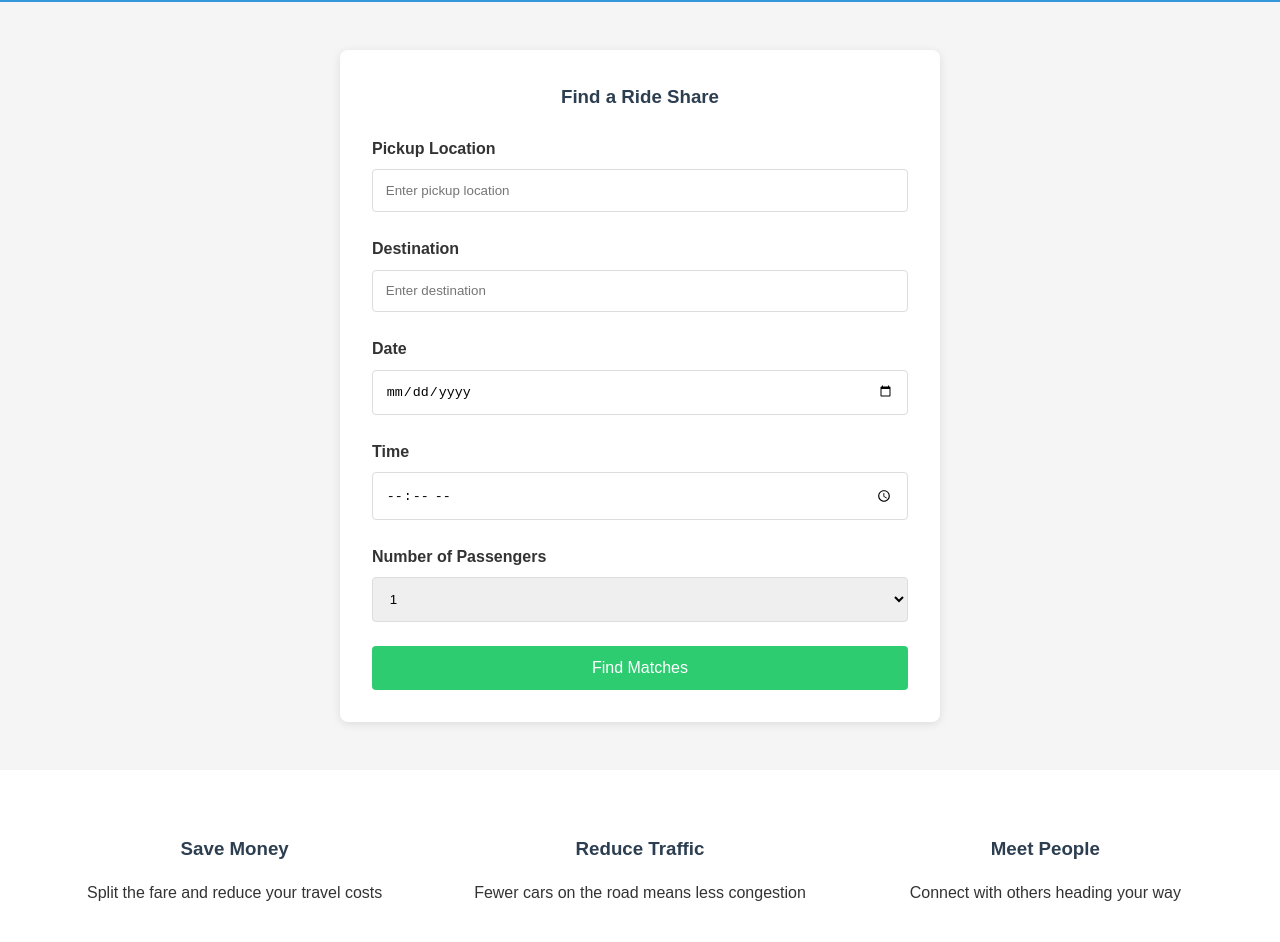
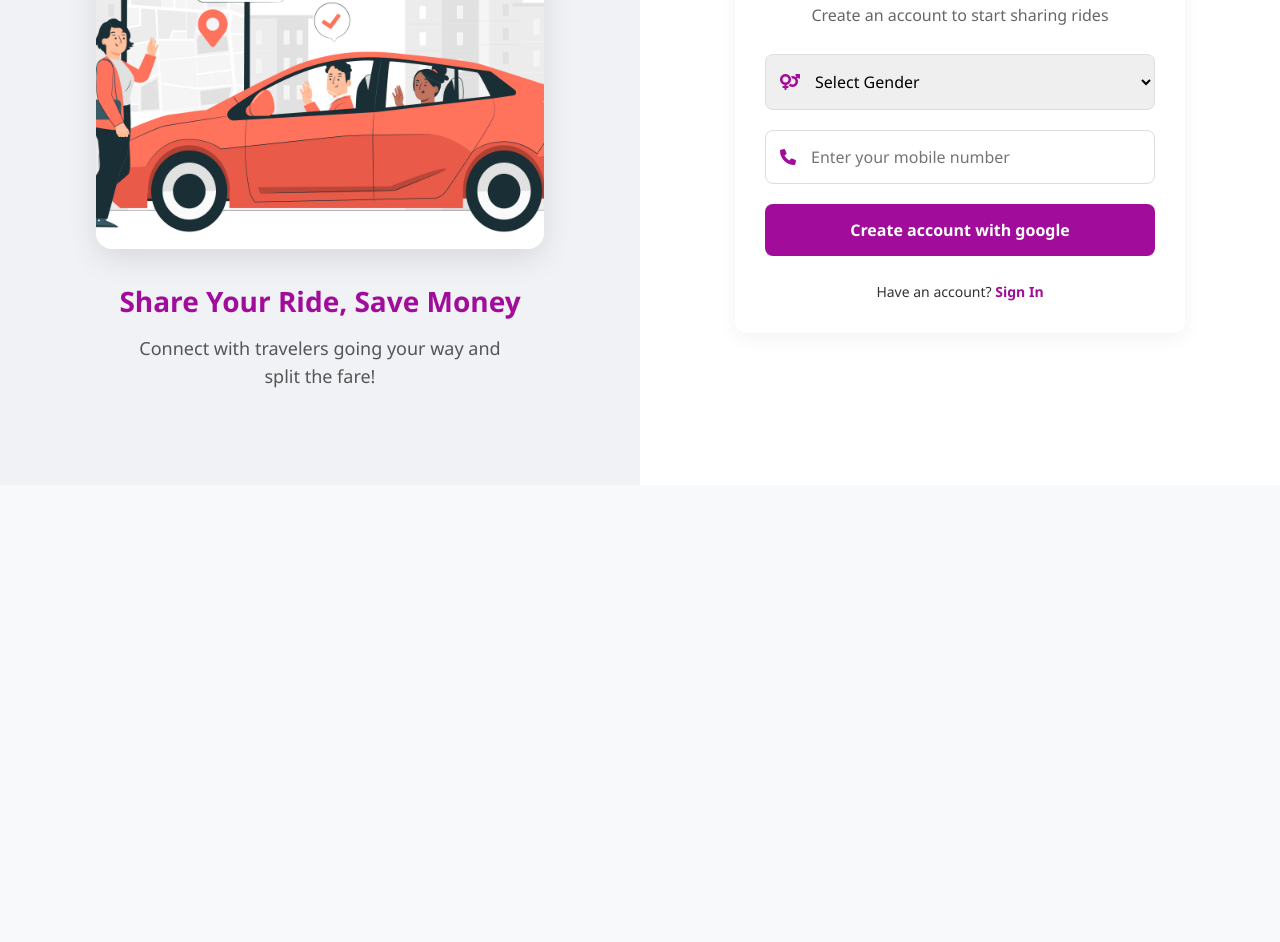
Before and after one commit to josephsyrus/RideLynk, a plain HTML site: page index.html in a window 1280 px wide. Shown: the part 315-1257 px from the top of the page. After the commit the page ends 800 px from the top, so only its background shows below. Drawn offline with Linux system fonts and the light colour scheme.

Commit message:
UI part over for sign-in page

```diff
--- a/index.html
+++ b/index.html
@@ -3,89 +3,71 @@
 <head>
     <meta charset="UTF-8">
     <meta name="viewport" content="width=device-width, initial-scale=1.0">
-    <title>RideShare - Share Your Cab</title>
+    <title>RideLynk</title>
     <link rel="stylesheet" href="styles.css">
+    <link rel="stylesheet" href="https://cdnjs.cloudflare.com/ajax/libs/font-awesome/6.0.0-beta3/css/all.min.css">
 </head>
+
 <body>
-    <header>
-        <div class="logo">
-            <h1>RideShare</h1>
+    <header class="header"><h1>RideLynk</h1></header>
+    <div class="maindiv">
+        <div class="left">
+            <div class="image">
+                <img src="resources/loginpic.jpg" alt="People sharing a ride">
             </div>
-        <nav>
-            <ul>
-                <li><a href="#">Home</a></li>
-                <li><a href="#">How It Works</a></li>
-                <li><a href="#">About Us</a></li>
-                <li><a href="#">Contact</a></li>
-            </ul>
-        </nav>
-    </header>
+            <div class="subtxt">
+                <h3>Share Your Ride, Save Money</h3>
+                <h4>Connect with travelers going your way and split the fare!</h4>
+            </div>
+        </div>
+        <div class="right">
+            <div class="form-container">
+                <div class="sign-in" id="sign-in-div">
+                    <h1>Log In</h1>
+                    <p class="welcome-text">Welcome back! Please login to your account</p>
 
-    <section class="hero">
-        <div class="hero-content">
-            <h2>Share Your Ride, Save Money</h2>
-            <p>Connect with travelers going your way and split the fare!</p>
+
+                        <button id="google-signin-btn" class="submit-btn">Login with Google</button>
+
+
+
+
+                    <div class="switch-form">
+                        <p>New user? <button id="show-signup-btn" class="switch-btn">Sign Up</button></p>
                     </div>
-    </section>
+                </div>
 
-    <section class="ride-form">
-        <div class="form-container">
-            <h3>Find a Ride Share</h3>
-            <form>
-                <div class="form-group">
-                    <label for="pickup">Pickup Location</label>
-                    <input type="text" id="pickup" placeholder="Enter pickup location">
-                </div>
-                <div class="form-group">
-                    <label for="destination">Destination</label>
-                    <input type="text" id="destination" placeholder="Enter destination">
-                </div>
-                <div class="form-group">
-                    <label for="date">Date</label>
-                    <input type="date" id="date">
-                </div>
-                <div class="form-group">
-                    <label for="time">Time</label>
-                    <input type="time" id="time">
-                </div>
-                <div class="form-group">
-                    <label for="passengers">Number of Passengers</label>
-                    <select id="passengers">
-                        <option value="1">1</option>
-                        <option value="2">2</option>
-                        <option value="3">3</option>
-                        <option value="4">4</option>
+                <div class="sign-up" id="sign-up-div">
+                    <h1>Sign Up</h1>
+                    <p class="welcome-text">Create an account to start sharing rides</p>
+
+                    <form action="" class="signupform" id="signupform">
+
+                        <div class="input-group">
+                            <i class="fas fa-venus-mars"></i>
+                            <select id="gender-select" class="gender-select" required>
+                                <option value="" selected disabled>Select Gender</option>
+                                <option value="male">Male</option>
+                                <option value="female">Female</option>
+                                <option value="other">Other</option>
                             </select>
                         </div>
-                <button type="submit" class="btn">Find Matches</button>
+                        <div class="input-group">
+                            <i class="fas fa-phone"></i>
+                            <input type="tel" name="mob-num" id="phno" placeholder="Enter your mobile number" required>
+                        </div>
+
+                        <button type="submit" class="submit-btn">Create account with google</button>
                     </form>
-        </div>
-    </section>
 
-    <section class="features">
-        <div class="feature">
-            <h3>Save Money</h3>
-            <p>Split the fare and reduce your travel costs</p>
-        </div>
-        <div class="feature">
-            <h3>Reduce Traffic</h3>
-            <p>Fewer cars on the road means less congestion</p>
-        </div>
-        <div class="feature">
-            <h3>Meet People</h3>
-            <p>Connect with others heading your way</p>
-        </div>
-    </section>
-
-    <!-- <footer>
-        <div class="footer-content">
-            <p>&copy; 2025 RideShare. All rights reserved.</p>
-            <div class="footer-links">
-                <a href="#">Privacy Policy</a>
-                <a href="#">Terms of Service</a>
-                <a href="#">Support</a>
+                    <div class="switch-form">
+                        <p>Have an account? <button id="show-signin-btn" class="switch-btn">Sign In</button></p>
                     </div>
                 </div>
-    </footer> -->
+            </div>
+        </div>
+    </div>
+
+    <script src="script.js"></script>
 </body>
 </html>
--- a/styles.css
+++ b/styles.css
@@ -3,187 +3,366 @@
     margin: 0;
     padding: 0;
     box-sizing: border-box;
+    font-family: 'Segoe UI', Tahoma, Geneva, Verdana, sans-serif;
 }
 
 body {
-    font-family: Arial, sans-serif;
     line-height: 1.6;
     color: #333;
+    background-color: #f8f9fa;
+    overflow-x: hidden;
 }
 
-/* Header Styles */
-header {
-    background-color: #2c3e50;
+.header {
+    width: 100%;
+    height: 70px;
+    background-color: #a10c9a;
     color: white;
-    padding: 1rem 2rem;
+    display: flex;
+    justify-content: center;
+    align-items: center;
+
+
+}
+
+.header h1 {
+    font-size: 28px;
+    letter-spacing: 1px;
+    font-weight: 600;
+}
+
+.maindiv {
+    display: flex;
+    min-height: calc(100vh - 70px);
+}
+
+/* Left side styling */
+.left {
+    width: 50%;
+    display: flex;
+    flex-direction: column;
+    justify-content: center;
+    align-items: center;
+    padding: 40px;
+    background-color: #f0f2f5;
+    transform: translateX(-100%);
+    animation: slideIn 1s forwards;
+}
+
+@keyframes slideIn {
+    to {
+        transform: translateX(0);
+    }
+}
+
+.image {
+    width: 80%;
+    height: 400px;
+    border-radius: 16px;
+    overflow: hidden;
+    box-shadow: 0 10px 30px rgba(0, 0, 0, 0.1);
+    margin-bottom: 30px;
+    animation: fadeIn 1s 0.5s forwards;
+}
+
+.image img {
+    width: 100%;
+    height: 100%;
+    object-fit: cover;
+}
+
+.subtxt {
+    text-align: center;
+    opacity: 0;
+    animation: fadeIn 1s 0.8s forwards;
+}
+
+@keyframes fadeIn {
+    to {
+        opacity: 1;
+    }
+}
+
+.subtxt h3 {
+    color: #a10c9a;
+    font-size: 28px;
+    margin-bottom: 10px;
+    font-weight: 600;
+}
+
+.subtxt h4 {
+    color: #555;
+    font-size: 18px;
+    font-weight: 400;
+    max-width: 80%;
+    margin: 0 auto;
+}
+
+/* Right side styling */
+.right {
+    width: 50%;
+    display: flex;
+    justify-content: center;
+    align-items: center;
+    padding: 40px;
+    background-color: white;
+}
+
+.form-container {
+    width: 100%;
+    max-width: 450px;
+    padding: 30px;
+    border-radius: 12px;
+    box-shadow: 0 5px 20px rgba(0, 0, 0, 0.05);
+    background-color: white;
+    position: relative;
+}
+
+.sign-in, .sign-up {
+    transition: all 0.5s ease;
+}
+
+.sign-in {
+    display: none;
+}
+
+.sign-up {
+    display: block;
+}
+
+.form-container h1 {
+    color: #a10c9a;
+    margin-bottom: 15px;
+    font-size: 32px;
+    text-align: center;
+}
+
+.welcome-text {
+    text-align: center;
+    color: #666;
+    margin-bottom: 25px;
+}
+
+.input-group {
+    position: relative;
+    margin-bottom: 20px;
+}
+
+.input-group i {
+    position: absolute;
+    left: 15px;
+    top: 50%;
+    transform: translateY(-50%);
+    color: #a10c9a;
+}
+
+.input-group input, .input-group select {
+    width: 100%;
+    padding: 15px 15px 15px 45px;
+    border: 1px solid #ddd;
+    border-radius: 8px;
+    font-size: 16px;
+    transition: border-color 0.3s;
+}
+
+/* .input-group input:focus, .input-group select:focus {
+    border-color: #a10c9a;
+    outline: none;
+    box-shadow: 0 0 0 2px rgba(161, 12, 154, 0.1);
+} */
+
+.remember-forgot {
     display: flex;
     justify-content: space-between;
-    align-items: center;
+    margin-bottom: 20px;
+    font-size: 14px;
 }
 
-.logo h1 {
-    font-size: 1.8rem;
-}
-
-nav ul {
-    display: flex;
-    list-style: none;
-}
-
-nav ul li {
-    margin-left: 1.5rem;
-}
-
-nav a {
-    color: white;
+.remember-forgot a {
+    color: #a10c9a;
     text-decoration: none;
 }
 
-nav a:hover {
+.remember-forgot a:hover {
     text-decoration: underline;
 }
 
-/* Hero Section */
-.hero {
-    background-color: #3498db;
+.submit-btn {
+    width: 100%;
+    padding: 15px;
+    background-color: #a10c9a;
     color: white;
-    padding: 4rem 2rem;
+    border: none;
+    border-radius: 8px;
+    font-size: 16px;
+    font-weight: 600;
+    cursor: pointer;
+    transition: background-color 0.3s;
+}
+
+.submit-btn:hover {
+    background-color: #8a0b83;
+}
+
+.social-login {
+    margin-top: 25px;
     text-align: center;
 }
 
-.hero h2 {
-    font-size: 2.5rem;
-    margin-bottom: 1rem;
+.social-login p {
+    color: #666;
+    margin-bottom: 15px;
+    position: relative;
 }
 
-.hero p {
-    font-size: 1.2rem;
-    max-width: 600px;
-    margin: 0 auto;
+.social-login p::before, .social-login p::after {
+    content: "";
+    position: absolute;
+    top: 50%;
+    width: 30%;
+    height: 1px;
+    background-color: #ddd;
 }
 
-/* Form Styles */
-.ride-form {
-    padding: 3rem 2rem;
+.social-login p::before {
+    left: 0;
+}
+
+.social-login p::after {
+    right: 0;
+}
+
+.social-icons {
+    display: flex;
+    justify-content: space-between;
+    gap: 10px;
+}
+
+.social-icons button {
+    flex: 1;
+    padding: 12px;
+    border: 1px solid #ddd;
+    border-radius: 8px;
+    background-color: white;
+    color: #333;
+    font-size: 14px;
+    cursor: pointer;
+    transition: all 0.3s;
+    display: flex;
+    align-items: center;
+    justify-content: center;
+}
+
+.social-icons button i {
+    margin-right: 8px;
+}
+
+.social-icons button:hover {
     background-color: #f5f5f5;
 }
 
-.form-container {
-    max-width: 600px;
-    margin: 0 auto;
-    background-color: white;
-    padding: 2rem;
-    border-radius: 8px;
-    box-shadow: 0 2px 10px rgba(0, 0, 0, 0.1);
+#google-signin-btn i {
+    color: #DB4437;
 }
 
-.form-container h3 {
-    margin-bottom: 1.5rem;
+.switch-form {
+    margin-top: 25px;
     text-align: center;
-    color: #2c3e50;
+    font-size: 14px;
 }
 
-.form-group {
-    margin-bottom: 1.5rem;
+.switch-btn {
+    background: none;
+    border: none;
+    color: #a10c9a;
+    font-weight: 600;
+    cursor: pointer;
+    font-size: 14px;
 }
 
-label {
-    display: block;
-    margin-bottom: 0.5rem;
-    font-weight: bold;
+.switch-btn:hover {
+    text-decoration: underline;
 }
 
-input, select {
-    width: 100%;
-    padding: 0.8rem;
-    border: 1px solid #ddd;
-    border-radius: 4px;
+.terms {
+    margin-bottom: 20px;
+    font-size: 14px;
 }
 
-.btn {
-    background-color: #2ecc71;
-    color: white;
-    border: none;
-    padding: 0.8rem 1.5rem;
-    border-radius: 4px;
-    cursor: pointer;
-    font-size: 1rem;
+.terms a {
+    color: #a10c9a;
+    text-decoration: none;
+}
+
+.terms a:hover {
+    text-decoration: underline;
+}
+
+/* Animation classes */
+.fade-out {
+    opacity: 0;
+    transform: translateY(20px);
+    pointer-events: none;
+}
+
+.fade-in {
+    opacity: 1;
+    transform: translateY(0);
+}
+
+/* Responsive design */
+@media (max-width: 992px) {
+    .maindiv {
+        flex-direction: column;
+    }
+
+    .left, .right {
         width: 100%;
     }
 
-.btn:hover {
-    background-color: #27ae60;
+    .left {
+        padding: 30px 20px;
     }
 
-/* Features Section */
-.features {
-    display: flex;
-    justify-content: space-between;
-    padding: 3rem 2rem;
-    background-color: white;
-    text-align: center;
+    .image {
+        height: 300px;
     }
 
-.feature {
-    flex: 1;
-    padding: 1rem;
-    margin: 0 1rem;
+    .right {
+        padding: 30px 20px;
+    }
 }
 
-.feature h3 {
-    color: #2c3e50;
-    margin-bottom: 1rem;
+@media (max-width: 576px) {
+    .header h1 {
+        font-size: 24px;
     }
 
-/* Footer Styles */
-/* footer {
-    background-color: #2c3e50;
-    color: white;
-    padding: 2rem;
+    .image {
+        height: 200px;
     }
 
-.footer-content {
-    display: flex;
-    justify-content: space-between;
-    align-items: center;
-    max-width: 1200px;
-    margin: 0 auto;
+    .subtxt h3 {
+        font-size: 22px;
     }
 
-.footer-links a {
-    color: white;
-    margin-left: 1rem;
-    text-decoration: none;
+    .subtxt h4 {
+        font-size: 16px;
     }
 
-.footer-links a:hover {
-    text-decoration: underline;
-} */
-
-/* Responsive Design */
-@media (max-width: 768px) {
-    header {
-        flex-direction: column;
-        text-align: center;
+    .form-container {
+        padding: 20px;
     }
 
-    nav ul {
-        margin-top: 1rem;
+    .form-container h1 {
+        font-size: 26px;
     }
 
-    .features {
+    .input-group input, .input-group select, .submit-btn {
+        padding: 12px 12px 12px 40px;
+    }
+
+    .social-icons {
         flex-direction: column;
     }
-
-    .feature {
-        margin: 1rem 0;
 }
-
-    /* .footer-content {
-        flex-direction: column;
-    }
-
-    .footer-links {
-        margin-top: 1rem;
-    } */
-}
```
Also changed, not shown: resources/loginpic.jpg (added). Lines whose indentation alone changed are shown as unchanged.
